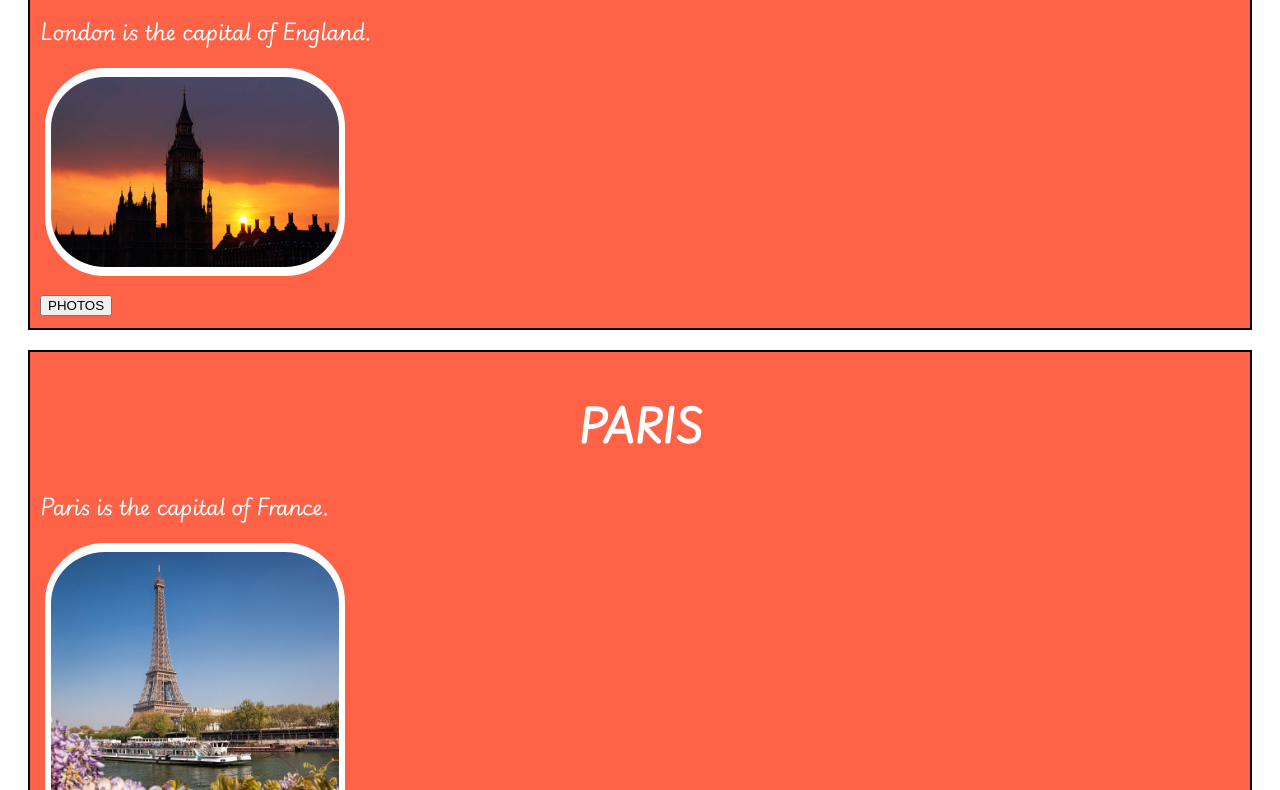
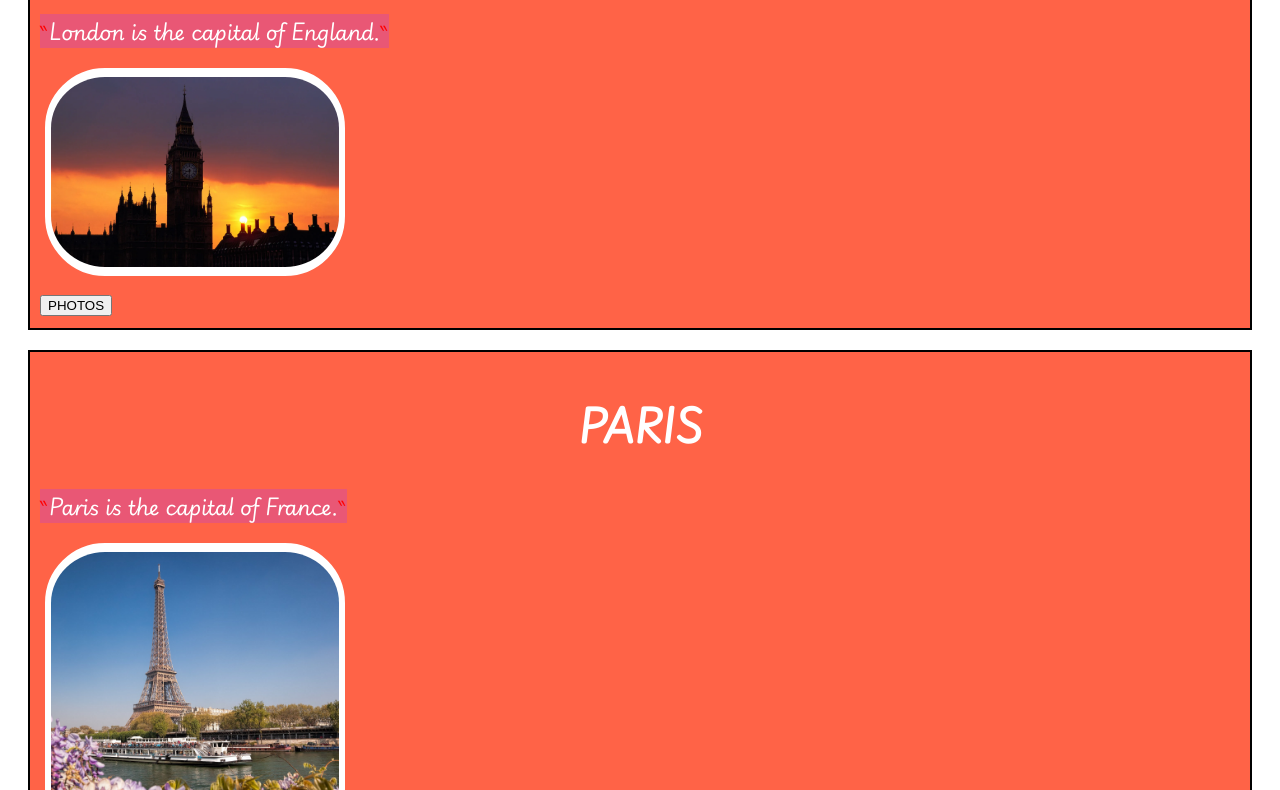
Before and after one commit to Rimus0cod/first-web-site, a plain HTML site: page page-1/index.html in a window 1280 px wide. Shown: the part 346-1136 px from the top of the page. Drawn offline with Linux system fonts and the light colour scheme.

Commit message:
Style redact

```diff
--- a/page-1/style.css
+++ b/page-1/style.css
@@ -43,6 +43,23 @@ h2 {
   font-size: 40px;
   color: rgb(255, 255, 255);
   text-align: center;
+}
+
+p::after {
+  color: rgb(255, 0, 0);
+  height: 100px;
+  width: 100px;
+  content: "‶";
+}
+p::before {
+  color: rgb(255, 0, 0);
+  height: 100px;
+  width: 100px;
+  content: "‶";
+}
+
+p::first-line {
+  background-color: rgba(180, 58, 228, 0.295) ;
 }
 
 #btn-1 {
```
